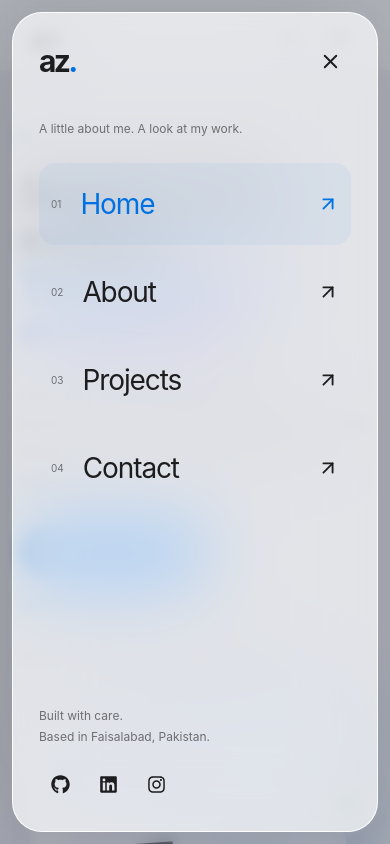
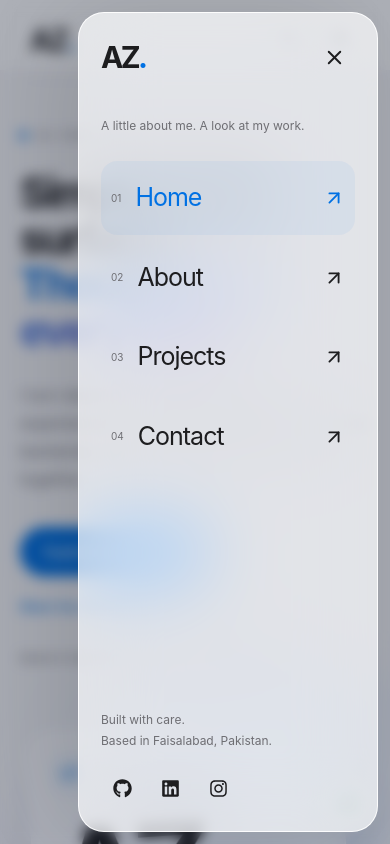
Before and after one commit to azdevstudios/my-portfolio, a React (Vite) app in the folder vite-project/: page / in a window 390 px wide. Both pictures are taken after a click on the button 339 px from the left and 40 px from the top of the page. Shown: the top 844 px of the page. Built offline with nearby package versions, Linux system fonts and the light colour scheme.

Commit message:
Narrow mobile sidebar and standardize uppercase AZ branding

```diff
--- a/vite-project/src/components/Footer.jsx
+++ b/vite-project/src/components/Footer.jsx
@@ -4,7 +4,7 @@ import { profile } from "../data/profile";
 const socials = [{ name: "GitHub", href: profile.github, Icon: FaGithub },{ name: "LinkedIn", href: profile.linkedin, Icon: FaLinkedin },{ name: "Instagram", href: profile.instagram, Icon: FaInstagram }];
 export default function Footer() {
   return <footer className="site-footer"><div className="footer-inner">
-    <Link to="/" className="brand" aria-label="Ali Zain home">az<span>.</span></Link>
+    <Link to="/" className="brand" aria-label="Ali Zain home">AZ<span>.</span></Link>
     <p className="footer-credit">© {new Date().getFullYear()} Ali Zain.<span> Crafted with care.</span></p>
     <nav className="footer-links" aria-label="Footer navigation"><NavLink to="/about">About</NavLink><NavLink to="/projects">Work</NavLink><NavLink to="/contact">Contact</NavLink></nav>
     <div className="footer-socials" aria-label="Social profiles">{socials.filter(({ href }) => href).map(({ name, href, Icon }) => <a key={name} href={href} target="_blank" rel="noopener noreferrer" className="icon-button" aria-label={`${name} (opens in a new tab)`}><Icon size={16} aria-hidden="true" /></a>)}</div>
--- a/vite-project/src/components/Navbar.jsx
+++ b/vite-project/src/components/Navbar.jsx
@@ -49,7 +49,7 @@ export default function Navbar() {
   return <>
     <header className="glass-header">
       <nav className="glass-nav" aria-label="Main navigation">
-        <Link to="/" className="brand" aria-label="Ali Zain home">az<span>.</span></Link>
+        <Link to="/" className="brand" aria-label="Ali Zain home">AZ<span>.</span></Link>
         <div className="desktop-links">{links.map(link => <NavLink key={link.path} to={link.path} end={link.path === "/"}>{link.name}</NavLink>)}</div>
         <div className="nav-controls">
           <button className="icon-button" onClick={toggleTheme} aria-label={darkMode ? "Switch to light mode" : "Switch to dark mode"}>{darkMode ? <Sun size={18}/> : <Moon size={18}/>}</button>
@@ -61,7 +61,7 @@ export default function Navbar() {
     {open && <div className="drawer-layer">
       <div className="drawer-backdrop" onClick={close} aria-hidden="true"/>
       <aside ref={drawer} id="mobile-navigation" className="glass-drawer" role="dialog" aria-modal="true" aria-label="Navigation">
-        <div className="drawer-top"><span className="brand">az<span>.</span></span><button className="icon-button" onClick={close} aria-label="Close navigation"><X size={23}/></button></div>
+        <div className="drawer-top"><span className="brand">AZ<span>.</span></span><button className="icon-button" onClick={close} aria-label="Close navigation"><X size={23}/></button></div>
         <p className="drawer-caption">A little about me. A look at my work.</p>
         <nav aria-label="Mobile navigation">{links.map((link,index) => <Link onClick={close} key={link.path} to={link.path} aria-current={pathname === link.path ? "page" : undefined}><span><small>0{index + 1}</small>{link.name}</span><ArrowUpRight size={22}/></Link>)}</nav>
         <div className="drawer-bottom"><p>Built with care.<br/>Based in Faisalabad, Pakistan.</p><div className="drawer-socials">{[["GitHub",profile.github,Github],["LinkedIn",profile.linkedin,Linkedin],["Instagram",profile.instagram,Instagram]].filter(([,url])=>url).map(([name,url,Icon])=><a key={name} href={url} target="_blank" rel="noreferrer" className="icon-button" aria-label={name}><Icon size={19}/></a>)}</div></div>
--- a/vite-project/src/pages/Home.jsx
+++ b/vite-project/src/pages/Home.jsx
@@ -17,7 +17,7 @@ export default function Home() {
       </div>
       <div className="hero-stage" aria-label="Frontend and backend development toolkit">
         <div className="stage-halo" aria-hidden="true"/>
-        <div className="identity-card"><div className="identity-top"><span className="identity-mark"><Code2 size={22}/></span><span>DESIGNED TO CONNECT</span><span className="status-dot"/></div><div className="identity-monogram">az<span>.</span></div><h2>Ali Zain</h2><p>Full-stack developer.<br/>Detail-oriented by design.</p><div className="identity-divider"/><div className="identity-stack">{[["React",FaReact],["Next.js",SiNextdotjs],["Node.js",FaNodeJs],["MongoDB",SiMongodb]].map(([name,Icon])=><span key={name}><Icon aria-hidden="true"/>{name}</span>)}</div></div>
+        <div className="identity-card"><div className="identity-top"><span className="identity-mark"><Code2 size={22}/></span><span>DESIGNED TO CONNECT</span><span className="status-dot"/></div><div className="identity-monogram">AZ<span>.</span></div><h2>Ali Zain</h2><p>Full-stack developer.<br/>Detail-oriented by design.</p><div className="identity-divider"/><div className="identity-stack">{[["React",FaReact],["Next.js",SiNextdotjs],["Node.js",FaNodeJs],["MongoDB",SiMongodb]].map(([name,Icon])=><span key={name}><Icon aria-hidden="true"/>{name}</span>)}</div></div>
         <div className="floating-note"><span className="note-icon"><Layers size={19}/></span><span>From interface<br/><strong>to infrastructure.</strong></span></div>
         <div className="stage-caption"><span/> Code with intention. Build with care.</div>
       </div>
--- a/vite-project/src/portfolio.css
+++ b/vite-project/src/portfolio.css
@@ -770,3 +770,16 @@ footer,.dark footer {background:var(--site-bg);border-color:rgb(127 127 127 / 14
 .hero-stage { padding-bottom:120px; }
 .floating-note { bottom:30px; }
 @media(max-width:767px) { .hero-stage { padding-bottom:120px; } .floating-note { bottom:30px; } }
+
+/* Compact mobile navigation with room for the page behind it. */
+@media (max-width:767px) {
+  .glass-drawer {
+    width:min(300px,calc(100% - 64px));
+    padding:22px;
+    padding-bottom:max(22px,env(safe-area-inset-bottom));
+    border-radius:26px;
+  }
+  .glass-drawer nav a { font-size:25px; padding:18px 10px; }
+  .glass-drawer nav a span { gap:14px; }
+  .drawer-caption { line-height:1.7; }
+}
```
